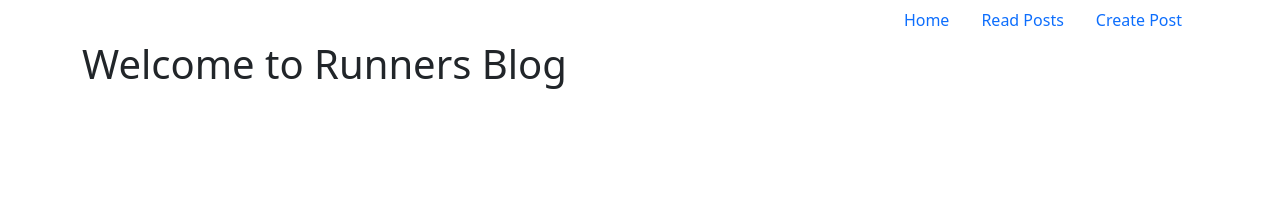
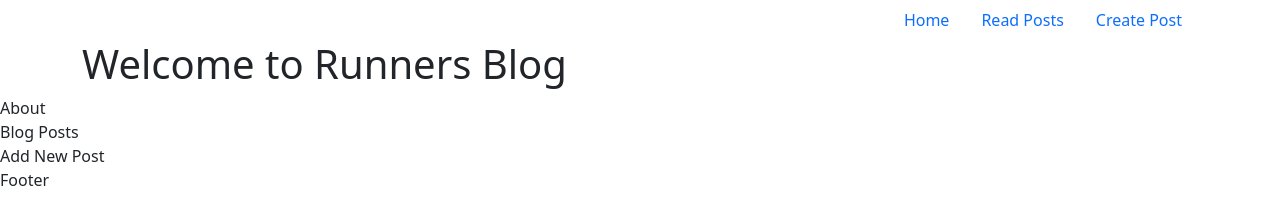
Before and after one commit to kt-fi/simply-blogging-mean-may-2021, a plain HTML site: page index.html in a window 1280 px wide. Drawn offline with nearby package versions, Linux system fonts and the light colour scheme.

Commit message:
Created Sections for page

```diff
--- a/index.html
+++ b/index.html
@@ -42,5 +42,13 @@
             </div>
         </div>
     </header>
+
+    <main>
+        <section>About</section>
+        <section>Blog Posts</section>
+        <section>Add New Post</section>
+    </main>
+
+    <footer>Footer</footer>
 </body>
 </html>
```
